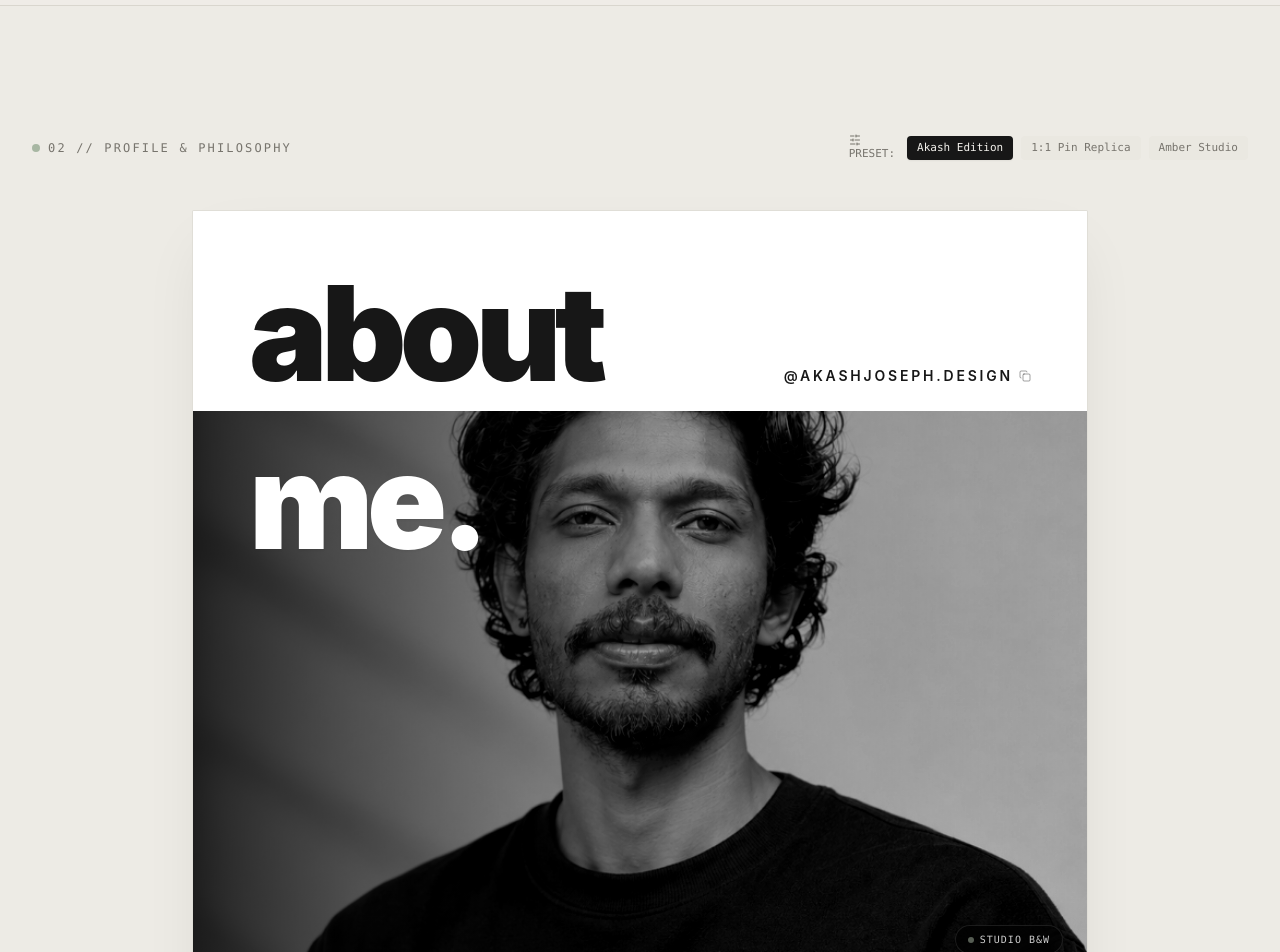
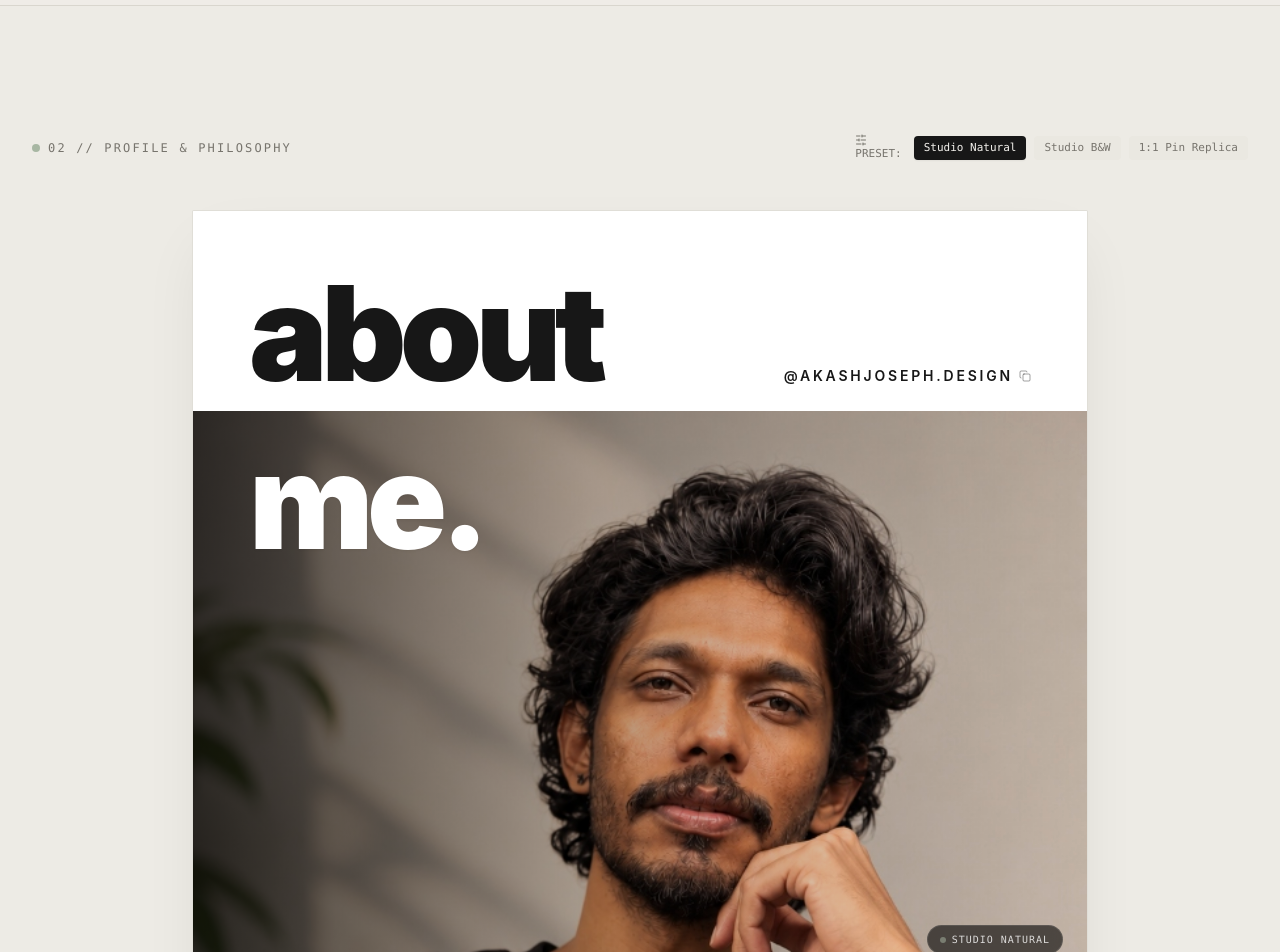
Before and after one commit to akashjo123/Akash-portfolio, a Next.js app: page / in a window 1280 px wide. Shown: the part 920-1872 px from the top of the page. Built offline with nearby package versions, Linux system fonts and the light colour scheme.

Commit message:
feat: update about section image with authentic portrait of Akash Joseph

```diff
--- a/components/About.tsx
+++ b/components/About.tsx
@@ -9,7 +9,7 @@ import { Check, Copy, Sparkles, SlidersHorizontal, ArrowDownRight } from "lucide
 export default function About() {
   // Interactive state controls matching the user's Pinterest design
   const [copied, setCopied] = useState(false);
-  const [photoMode, setPhotoMode] = useState<"akash-mono" | "akash-amber" | "original-pin">("akash-mono");
+  const [photoMode, setPhotoMode] = useState<"akash-studio" | "akash-mono" | "original-pin">("akash-studio");
   const [signatureMode, setSignatureMode] = useState<"akash" | "claudia">("akash");
   const [textMode, setTextMode] = useState<"custom" | "original">("custom");
 
@@ -107,6 +107,20 @@ export default function About() {
               </span>
               <button
                 onClick={() => {
+                  setPhotoMode("akash-studio");
+                  setSignatureMode("akash");
+                  setTextMode("custom");
+                }}
+                className={`px-2.5 py-1 rounded transition-colors ${
+                  photoMode === "akash-studio" && textMode === "custom"
+                    ? "bg-ink text-canvas font-medium shadow-sm"
+                    : "bg-surface text-ink-muted hover:text-ink hover:bg-canvas"
+                }`}
+              >
+                Studio Natural
+              </button>
+              <button
+                onClick={() => {
                   setPhotoMode("akash-mono");
                   setSignatureMode("akash");
                   setTextMode("custom");
@@ -117,7 +131,7 @@ export default function About() {
                     : "bg-surface text-ink-muted hover:text-ink hover:bg-canvas"
                 }`}
               >
-                Akash Edition
+                Studio B&amp;W
               </button>
               <button
                 onClick={() => {
@@ -132,19 +146,6 @@ export default function About() {
                 }`}
               >
                 1:1 Pin Replica
-              </button>
-              <button
-                onClick={() => {
-                  setPhotoMode("akash-amber");
-                  setSignatureMode("akash");
-                }}
-                className={`px-2.5 py-1 rounded transition-colors ${
-                  photoMode === "akash-amber"
-                    ? "bg-ink text-canvas font-medium shadow-sm"
-                    : "bg-surface text-ink-muted hover:text-ink hover:bg-canvas"
-                }`}
-              >
-                Amber Studio
               </button>
             </div>
           </div>
@@ -196,31 +197,31 @@ export default function About() {
                   {/* Subtle darkening vignette */}
                   <div className="absolute inset-0 bg-black/10 pointer-events-none" />
                 </div>
-              ) : photoMode === "akash-amber" ? (
-                // Akash Joseph in warm studio lighting
+              ) : photoMode === "akash-mono" ? (
+                // Akash Joseph in monochrome studio lighting
                 <div className="relative w-full h-full">
                   <Image
-                    src="/hero-portrait-2.jpg"
-                    alt="Akash Joseph in editorial amber lighting"
+                    src="/akash-about.jpg"
+                    alt="Akash Joseph — UI/UX Designer &amp; Front-End Developer"
                     fill
-                    className="object-cover object-center filter contrast-115"
-                    priority
-                  />
-                  {/* Contrast gradient for left text readability */}
-                  <div className="absolute inset-0 bg-gradient-to-r from-black/80 via-black/35 to-transparent pointer-events-none" />
-                </div>
-              ) : (
-                // Akash Joseph in high-contrast monochrome studio lighting (matches Pinterest aesthetic)
-                <div className="relative w-full h-full">
-                  <Image
-                    src="/hero-portrait.jpg"
-                    alt="Akash Joseph — High-contrast monochrome editorial portrait"
-                    fill
-                    className="object-cover object-center filter grayscale contrast-125 brightness-95"
+                    className="object-cover object-[center_20%] filter grayscale contrast-125 brightness-95"
                     priority
                   />
                   {/* Left-edge shadow gradient to guarantee crisp white typography contrast */}
                   <div className="absolute inset-0 bg-gradient-to-r from-black/85 via-black/30 to-transparent pointer-events-none" />
+                </div>
+              ) : (
+                // Akash Joseph in authentic natural studio lighting (new portrait)
+                <div className="relative w-full h-full">
+                  <Image
+                    src="/akash-about.jpg"
+                    alt="Akash Joseph — UI/UX Designer &amp; Front-End Developer"
+                    fill
+                    className="object-cover object-[center_20%] filter contrast-[1.04]"
+                    priority
+                  />
+                  {/* Left-edge shadow gradient for 'me.' readability */}
+                  <div className="absolute inset-0 bg-gradient-to-r from-black/75 via-black/25 to-transparent pointer-events-none" />
                 </div>
               )}
 
@@ -235,7 +236,7 @@ export default function About() {
               <div className="absolute bottom-3 right-4 sm:bottom-4 sm:right-6 flex items-center gap-1.5 bg-black/60 backdrop-blur-md px-3 py-1.5 rounded-full border border-white/10 text-[10px] font-mono text-white/80 z-20">
                 <span className="w-1.5 h-1.5 rounded-full bg-accent animate-pulse" />
                 <span className="tracking-wider uppercase">
-                  {photoMode === "original-pin" ? "REFERENCE PIN" : photoMode === "akash-amber" ? "STUDIO AMBER" : "STUDIO B&W"}
+                  {photoMode === "original-pin" ? "REFERENCE PIN" : photoMode === "akash-mono" ? "STUDIO B&W" : "STUDIO NATURAL"}
                 </span>
               </div>
             </div>
```
Also changed, not shown: public/about-portrait.jpg (added), public/akash-about.jpg (added).
